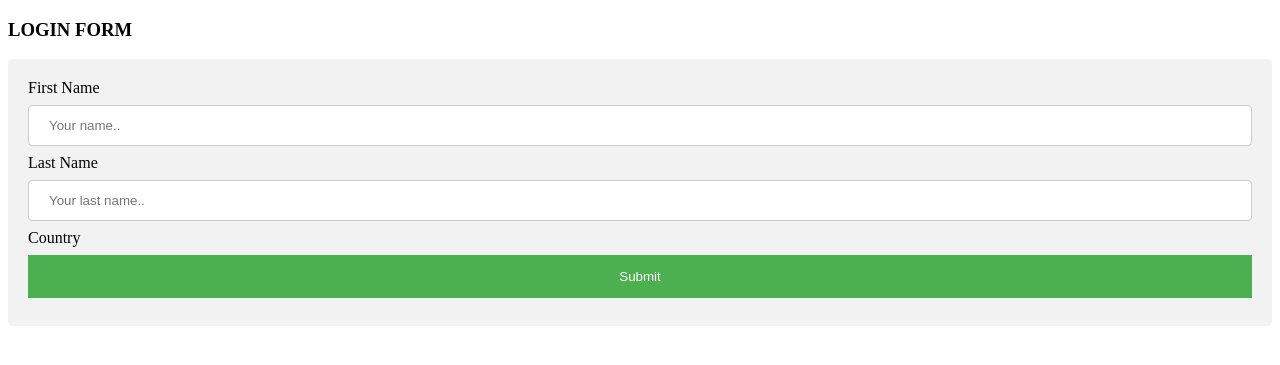
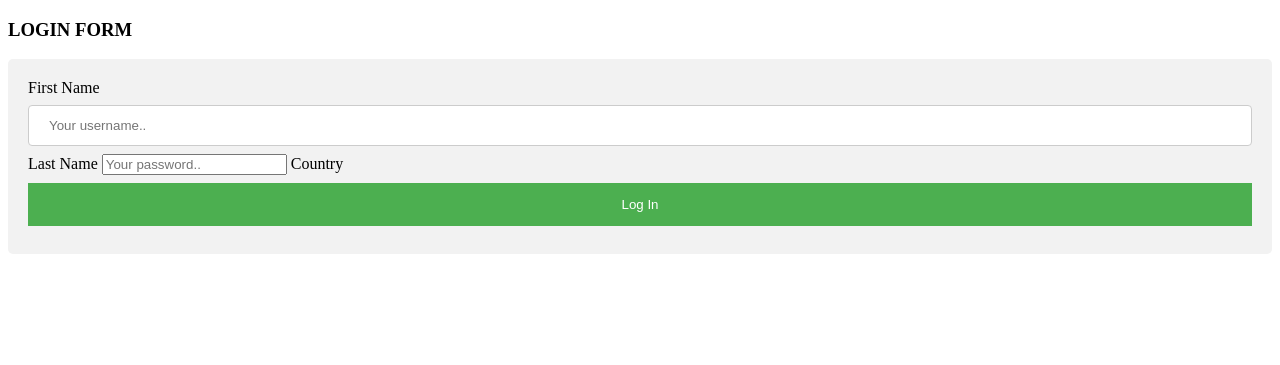
Before and after one commit to Bhavith-123/appi, a Python web app: template templates/login.html in a window 1280 px wide. Shown: the top 365 px of the page. Run offline with Jinja, Linux system fonts and the light colour scheme; the template is opened without the code that fills it, so the values that code supplies are empty.

Commit message:
Update login.html

```diff
--- a/templates/login.html
+++ b/templates/login.html
@@ -1,5 +1,9 @@
 <!DOCTYPE html>
 <html>
+<head>
+      <title>LOGIN</title>
+      <meta name="viewport" content="width=device-width, initial-scale=1">
+</head>
 <style>
 input[type=text], select {
   width: 100%;
@@ -38,14 +42,14 @@ div {
 
 <div>
   <form action="/login" method="POST" type="multipart/form-data">
-    <label for="fname">First Name</label>
-    <input type="text" id="fname" name="firstname" placeholder="Your name..">
+    <label for="username">First Name</label>
+    <input type="text" id="username" name=username" placeholder="Your username..">
 
-    <label for="lname">Last Name</label>
-    <input type="text" id="lname" name="lastname" placeholder="Your last name..">
+    <label for="password">Last Name</label>
+    <input type="password" id="password" name="password" placeholder="Your password..">
     <label for="country">Country</label>
 
-    <input type="submit" value="Submit">
+    <input type="submit" value="Log In">
   </form>
 </div>
 
```
